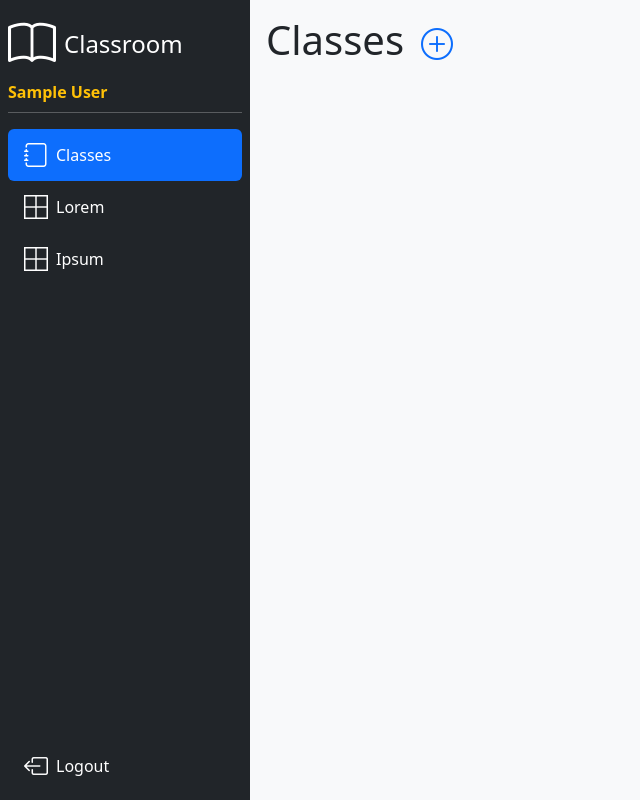
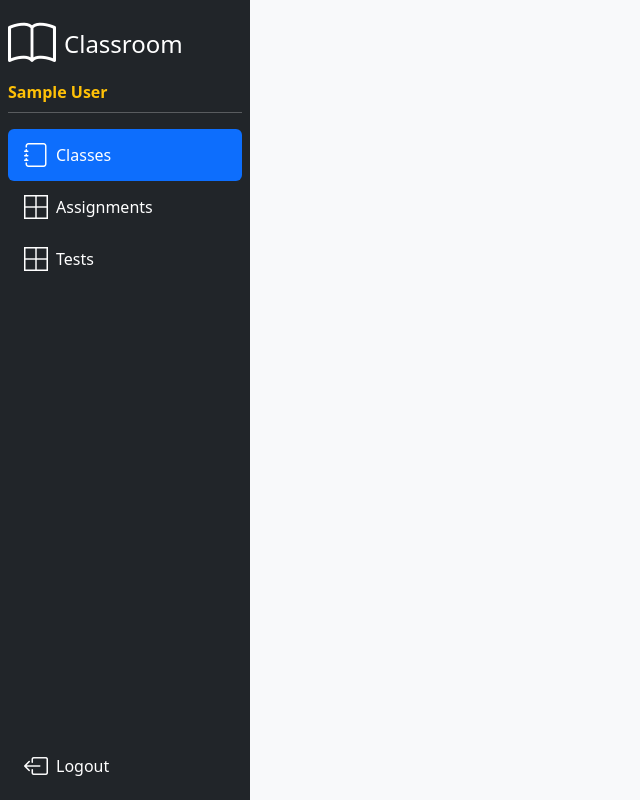
Before and after one commit to Mohamad-Simmo/classroom-js, a PHP site: page / in a window 1280 px wide. Shown: the whole page, without its empty margins (0-640 px from the left). Run offline with PHP 8.4, Linux system fonts and the light colour scheme; the visitor is signed in with stand-in values (Sample User, id 1); data that the repository does not hold is empty.

Commit message:
sidbar change name

```diff
--- a/index.php
+++ b/index.php
@@ -32,16 +32,16 @@
         </li>
         <li class="nav-item mx-auto mx-md-0">
             <a href="#" class="nav-link text-white d-flex align-items-center"
-                id="sidebar-btn-lorem">
+                id="sidebar-btn-Assignments">
                 <i class="bi bi-border-all me-md-2 me-0 fs-4"></i>
-                <span class="d-none d-md-inline-block">Lorem</span>
+                <span class="d-none d-md-inline-block">Assignments</span>
             </a>
         </li>
         <li class="nav-item mx-auto mx-md-0">
             <a href="#" class="nav-link text-white d-flex align-items-center"
-                id="sidebar-btn-ipsum">
+                id="sidebar-btn-Tests">
                 <i class="bi bi-border-all me-md-2 me-0 fs-4"></i>
-                <span class="d-none d-md-inline-block">Ipsum</span>
+                <span class="d-none d-md-inline-block">Tests</span>
             </a>
         </li>
 
@@ -102,8 +102,8 @@
 
     </div>
 
-    <div id="lorem-container"></div>
-    <div id="ipsum-container"></div>
+    <div id="Assignments-container"></div>
+    <div id="Tests-container"></div>
 
 </div>
 
```
